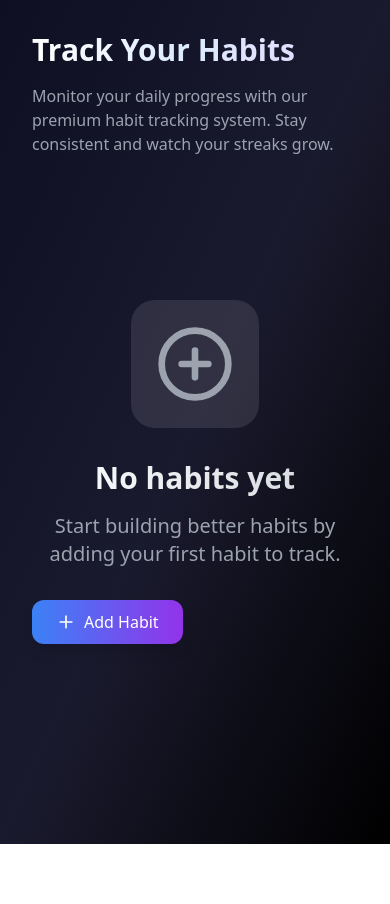
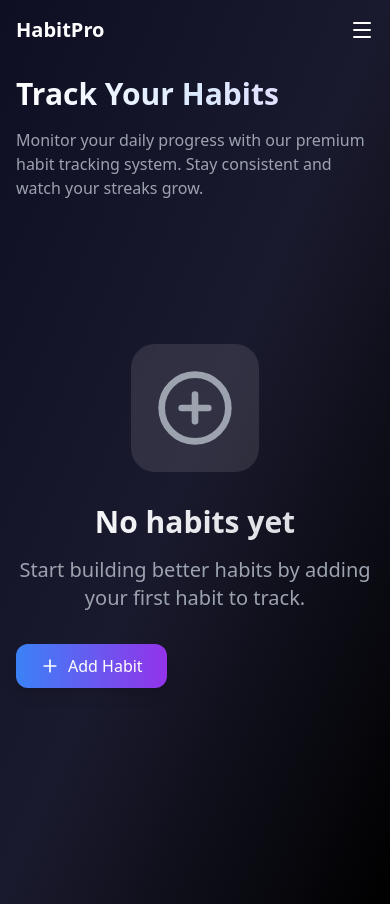
Before and after one commit to parulsharma1318/habit-tracker, a React (Vite) app: page / in a window 390 px wide. Before the commit the page ends 844 px from the top, so only its background shows below. Built offline with nearby package versions, Linux system fonts and the light colour scheme.

Commit message:
fixed sidebar toggle

```diff
--- a/src/App.jsx
+++ b/src/App.jsx
@@ -1,40 +1,64 @@
-import { useState } from 'react'
-import Sidebar from './components/Sidebar'
-import Dashboard from './pages/Dashboard'
-import Analytics from './pages/Analytics'
-import { HabitProvider } from './context/HabitContext'
-import { Menu } from 'lucide-react'
-import Calendar from './pages/Calendar'
-import Settings from './pages/Settings'
-import { Toaster } from "react-hot-toast"
+import { useState } from "react"
+import Sidebar from "./components/Sidebar"
+import Dashboard from "./pages/Dashboard"
+import Analytics from "./pages/Analytics"
+import Calendar from "./pages/Calendar"
 import Notes from "./pages/Notes"
+import Settings from "./pages/Settings"
+import { HabitProvider } from "./context/HabitContext"
+import { Menu } from "lucide-react"
 
 function App() {
-  const [activePage, setActivePage] = useState('dashboard')
+
+  const [activePage, setActivePage] = useState("dashboard")
   const [openSidebar, setOpenSidebar] = useState(false)
 
   return (
     <HabitProvider>
 
-  <div className="min-h-screen bg-gradient-to-br from-primary-50 via-primary-100 to-black text-white">
-    <div className="flex h-screen overflow-hidden">
+      <div className="min-h-screen bg-gradient-to-br from-primary-50 via-primary-100 to-black text-white">
 
-      <Sidebar activePage={activePage} setActivePage={setActivePage} />
+        {/* MOBILE HEADER */}
+        <div className="md:hidden flex items-center justify-between p-4">
+          <h1 className="text-xl font-bold">HabitPro</h1>
 
-      <main className="flex-1 overflow-y-auto p-8">
-        {activePage === 'dashboard' && <Dashboard />}
-        {activePage === 'analytics' && <Analytics />}
-        {activePage === 'calendar' && <Calendar />}
-        {activePage === 'notes' && <Notes />}
-        {activePage === 'settings' && <Settings />}
-      </main>
+          <button onClick={() => setOpenSidebar(true)}>
+            <Menu />
+          </button>
+        </div>
 
-    </div>
-  </div>
+        <div className="flex h-screen overflow-hidden">
 
-  <Toaster position="top-right" />
+          {/* SIDEBAR */}
+          <Sidebar
+            activePage={activePage}
+            setActivePage={setActivePage}
+            openSidebar={openSidebar}
+            setOpenSidebar={setOpenSidebar}
+          />
 
-</HabitProvider>
+          {/* OVERLAY (mobile only) */}
+          {openSidebar && (
+            <div
+              className="fixed inset-0 bg-black/50 z-40 md:hidden"
+              onClick={() => setOpenSidebar(false)}
+            />
+          )}
+
+          {/* MAIN CONTENT */}
+          <main className="flex-1 overflow-y-auto p-4 sm:p-6 lg:p-8">
+            {activePage === "dashboard" && <Dashboard />}
+            {activePage === "analytics" && <Analytics />}
+            {activePage === "calendar" && <Calendar />}
+            {activePage === "notes" && <Notes />}
+            {activePage === "settings" && <Settings />}
+          </main>
+
+        </div>
+
+      </div>
+
+    </HabitProvider>
   )
 }
 
```
